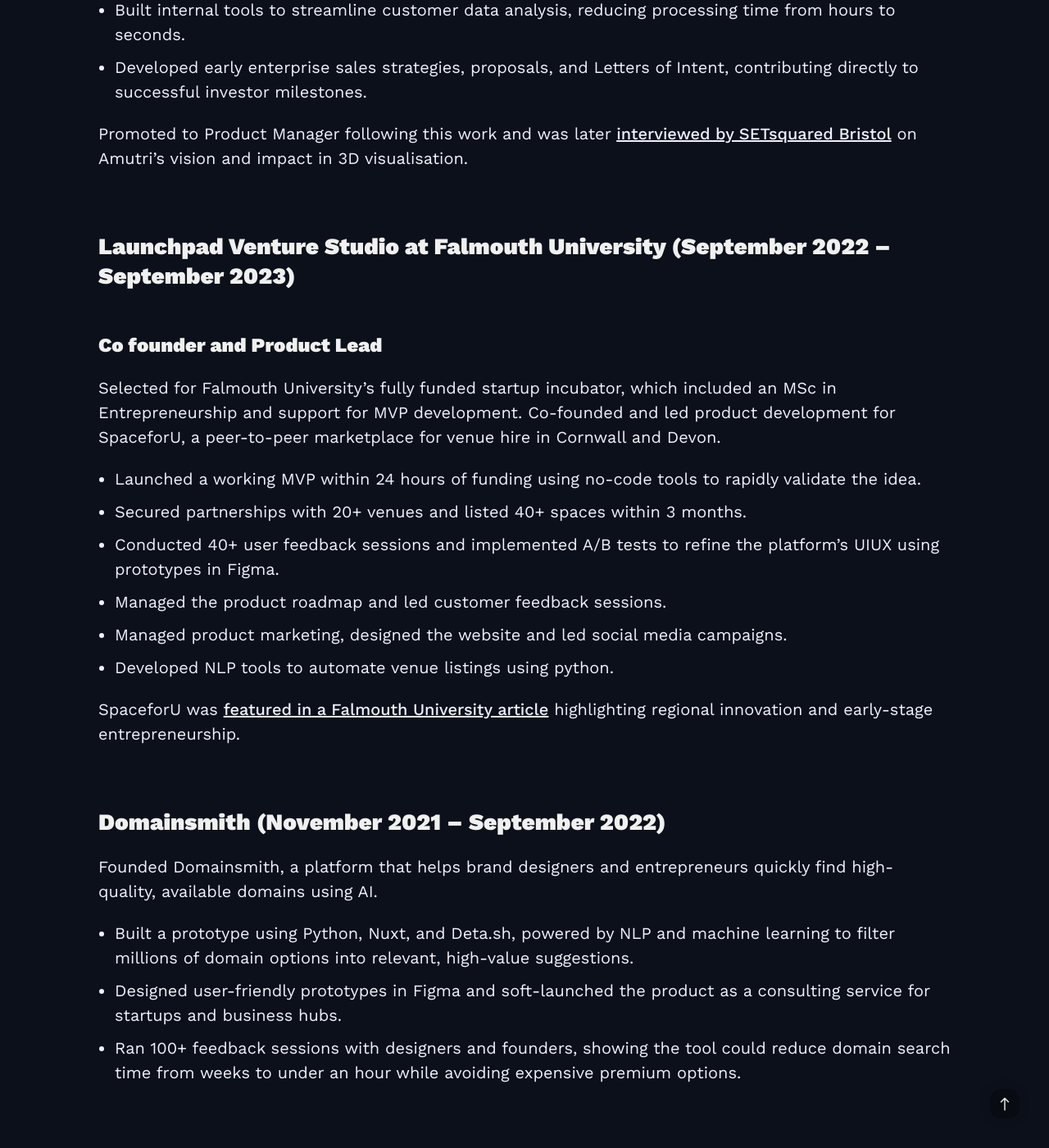
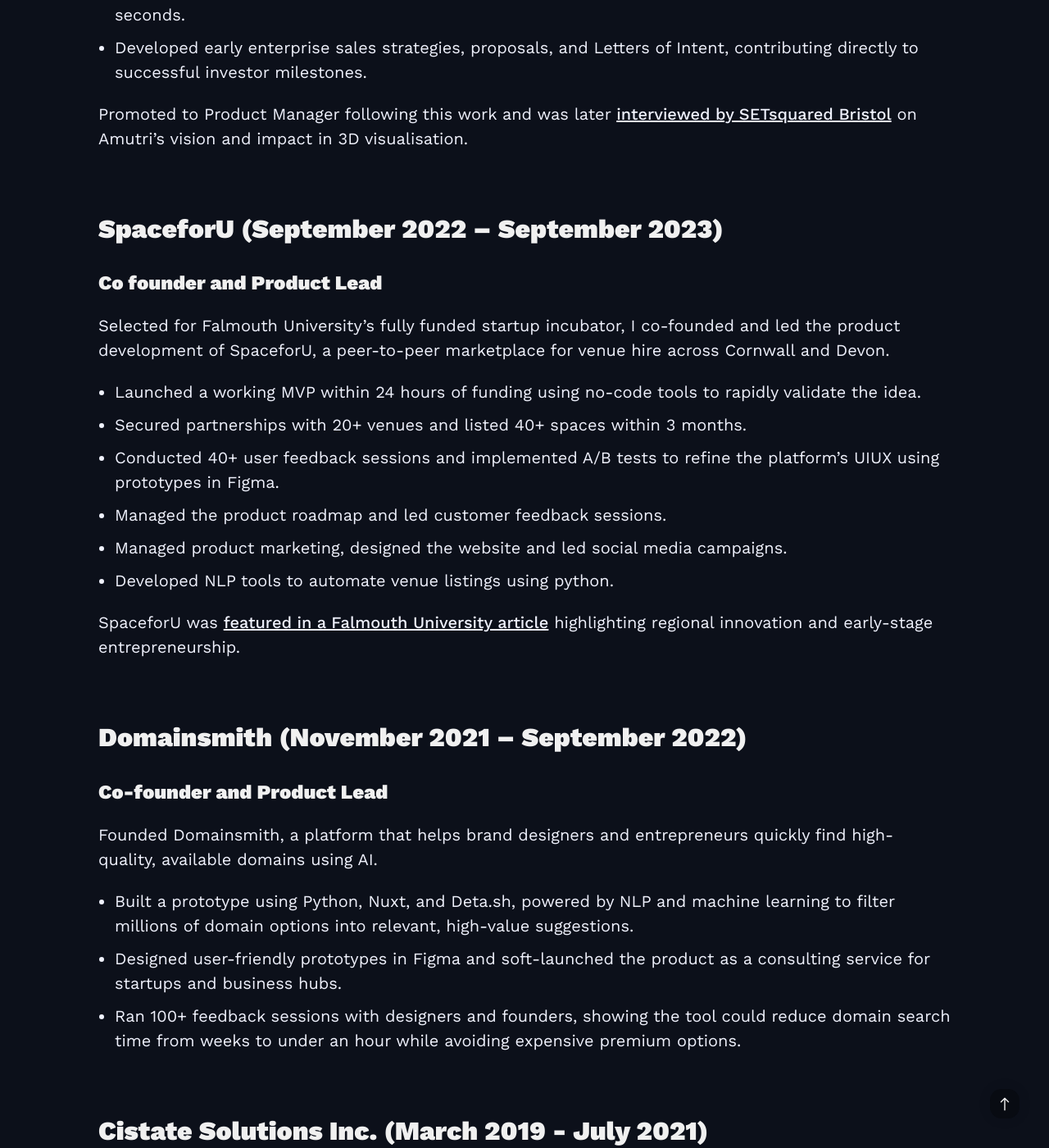
Before and after one commit to mkishi1221/mkishi1221.github.io, a Jekyll site: the page built from index.html, in a window 1280 px wide and 1400 px high, scrolled down 5265 px. Shown: the whole window at 82% size. Built offline with Jekyll 4.4.1, drawn with Linux system fonts in a browser that asks for light colours; nearby versions of some CDN libraries; some of the changed text lies outside the part shown.

Commit message:
Updates to CV and styling

```diff
--- a/_includes/cv.md
+++ b/_includes/cv.md
@@ -1,5 +1,5 @@
 
-## Here’s a TL;DR on my career:
+# Here’s a TL;DR on my career:
 
 I'm a product designer turned product manager and developer. I’ve led teams across the UK and Japan in software development, startup growth, and NLP solutions for major Japanese corporations.
 
@@ -7,7 +7,7 @@
 - I thrive on shaping complex, multidisciplinary products that require both technical depth and design sensibility. From machine translation to 3D visualization, I shift gears easily and contribute across a wide range of engineering and design challenges.
 - I care deeply about creating inclusive teams where people feel safe, supported, and empowered. That starts with understanding how individuals work, what they need, and how to help them grow together.
 
-## How I work:
+# How I work:
 
 Before diving into my work history, here’s a snapshot of the areas I specialise in and the environments where I do my best work.
 
@@ -20,9 +20,9 @@
 
 ***
 
-## Amutri (November 2022 – Current)
+# Amutri (November 2022 – Current)
 
-### Product Manager (October 2023 – Current)
+## Product Manager (October 2023 – Current)
 
 Amutri is a cloud-rendered 3D visualisation platform that helps engineering teams present and explore complex technical ideas. Users can upload their CAD files and convert them into visually rich real-time rendered 3D Presentations that can be shared across their organisation.
 
@@ -51,7 +51,7 @@
 ![Hertzian AI Summit]({{site.baseurl}}/images/hertzian_ai.jpeg){: style="width: 80%; display: block; margin: 0 auto;"}
 *Photo by Amutri*
 
-### Product Designer (November 2022 – September 2023)
+## Product Designer (November 2022 – September 2023)
 
 Joined Amutri as a product designer and shaped product strategy, UIUX design, user research, and early business development, onboarding Amutri's early adopters and securing £1M in pre-seed funding.
 
@@ -62,11 +62,11 @@
 
 Promoted to Product Manager following this work and was later [interviewed by SETsquared Bristol](https://setsquared-bristol.co.uk/news/amutri-revolutionising-3d-visualisation/){: .cv_link target="_blank" } on Amutri's vision and impact in 3D visualisation.
 
-## Launchpad Venture Studio at Falmouth University (September 2022 – September 2023)
+# SpaceforU (September 2022 – September 2023)
 
-### Co founder and Product Lead
+## Co founder and Product Lead
 
-Selected for Falmouth University's fully funded startup incubator, which included an MSc in Entrepreneurship and support for MVP development. Co-founded and led product development for SpaceforU, a peer-to-peer marketplace for venue hire in Cornwall and Devon.
+Selected for Falmouth University's fully funded startup incubator, I co-founded and led the product development of SpaceforU, a peer-to-peer marketplace for venue hire across Cornwall and Devon.
 
 - Launched a working MVP within 24 hours of funding using no-code tools to rapidly validate the idea.
 - Secured partnerships with 20+ venues and listed 40+ spaces within 3 months.
@@ -77,7 +77,9 @@
 
 SpaceforU was [featured in a Falmouth University article](https://www.falmouth.ac.uk/launchpad/news/entrepreneur-stories-spaceforu){: .cv_link target="_blank" } highlighting regional innovation and early-stage entrepreneurship.
 
-## Domainsmith (November 2021 – September 2022)
+# Domainsmith (November 2021 – September 2022)
+
+## Co-founder and Product Lead
 
 Founded Domainsmith, a platform that helps brand designers and entrepreneurs quickly find high-quality, available domains using AI.
 
@@ -85,9 +87,9 @@
 - Designed user-friendly prototypes in Figma and soft-launched the product as a consulting service for startups and business hubs.
 - Ran 100+ feedback sessions with designers and founders, showing the tool could reduce domain search time from weeks to under an hour while avoiding expensive premium options.
 
-## Cistate Solutions Inc. (March 2019 - July 2021)
+# Cistate Solutions Inc. (March 2019 - July 2021)
 
-### Language Analyst and Product Designer (July 2020 - July 2021)
+## Language Analyst and Product Designer (July 2020 - July 2021)
 
 Worked at a machine translation consultancy focused on industry-specific solutions, combining language expertise with product design to deliver practical, cost-saving tools.
 
@@ -96,7 +98,7 @@
 - Led the development of a content management tool for Konami, supporting global coordination between copywriters and translators.
 - Built data extraction algorithms in TypeScript that reduced customer service errors at car dealerships by 60%.
 
-### Language Analyst (March 2019 - July 2020)
+## Language Analyst (March 2019 - July 2020)
 
 Joined as a language analyst focused on translation quality and team management.
 
@@ -104,9 +106,9 @@
 - Guided and coached new hires, helping them become fully independent within three months.
 - Managed a team of 30+ evaluators on Upwork, overseeing multilingual machine translation analysis.
 
-## Giovanni Pellone Design (November 2017 - August 2018)
+# Giovanni Pellone Design (November 2017 - August 2018)
 
-### Product Designer
+## Product Designer
 
 Contributed to both design execution and operational management at a boutique consultancy in Tokyo, balancing creative responsibilities with high-level coordination and administrative duties.
 
@@ -118,9 +120,9 @@
 - Organised and hosted multilingual industry networking events via Meetup, strengthening the studio’s presence in Tokyo’s design community.
 - Managed the studio’s office relocation process, including contract negotiation, tenancy review, and vendor coordination, acting as the sole native Japanese speaker on behalf of the director.
 
-## New Age Sapphire Technical Servies LLC (September 2014 - March 2016)
+# New Age Sapphire Technical Servies LLC (September 2014 - March 2016)
 
-### Founder, Lead Interior Designer
+## Founder, Lead Interior Designer
 
 Founded a Dubai-based interior design and construction firm during a two-year academic break from Brunel University.
 
@@ -130,7 +132,13 @@
 - Hired and managed the design team, guiding and coaching junior staff.
 - Designed interiors using AutoCAD, SketchUp, SolidWorks, and V-Ray, and guided the engineering team on HVAC and electrical plan proposals.
 
-## Dev Certifications
+# Education
+
+**Brunel University: Product Design BSc. with Honors (2011 - 2017)** A four year design course with an emphasis on prototyping. Includes 1 year placement in industry. Took 2 gap years to work on a startup in Dubai from 2014-2016.
+
+**Falmouth University Entrepreneurship MSc (2022 - 2023)** A fully funded, one-year master's program focused on building a new startup in Cornwall.
+
+# Dev Certifications
 
 I've completed a range of dev courses across data science, web development, and backend technologies—and work to keep these skills up to date—including Machine Learning via Kaggle, Digital Marketing via Google, and several Codecademy and Udemy courses covering MongoDB, React, Vue.js, Go, Python, JavaScript, TypeScript, FastAPI and more.
 
--- a/_sass/0-settings/_variables.scss
+++ b/_sass/0-settings/_variables.scss
@@ -26,11 +26,11 @@
 $heading-font-weight: 900;
 $heading-font-family: 'Work Sans', Helvetica Neue, Helvetica, Arial, sans-serif;
 
-$font-size-h1:  48px;
-$font-size-h2:  28px;
-$font-size-h3:  24px;
-$font-size-h4:  20px;
-$font-size-h5:  18px;
+$font-size-h1:  32px;
+$font-size-h2:  24px;
+$font-size-h3:  16px;
+$font-size-h4:  16px;
+$font-size-h5:  16px;
 $font-size-h6:  16px;
 
 $heading-line-height: 1.3;
--- a/_sass/2-base/_base.scss
+++ b/_sass/2-base/_base.scss
@@ -49,12 +49,12 @@
 
 h2 {
   font-size: $font-size-h2;
-  margin-top: 75px;
+  margin-top: 30px;
 }
 
 h3 {
   font-size: $font-size-h3;
-  margin-top: 50px;
+  margin-top: 30px;
 }
 
 h4 {
```
Also changed, not shown: other parts of _includes/cv.md (+2 -0 lines), _pages/resources.md (+17 -1 lines), 2 other files.
